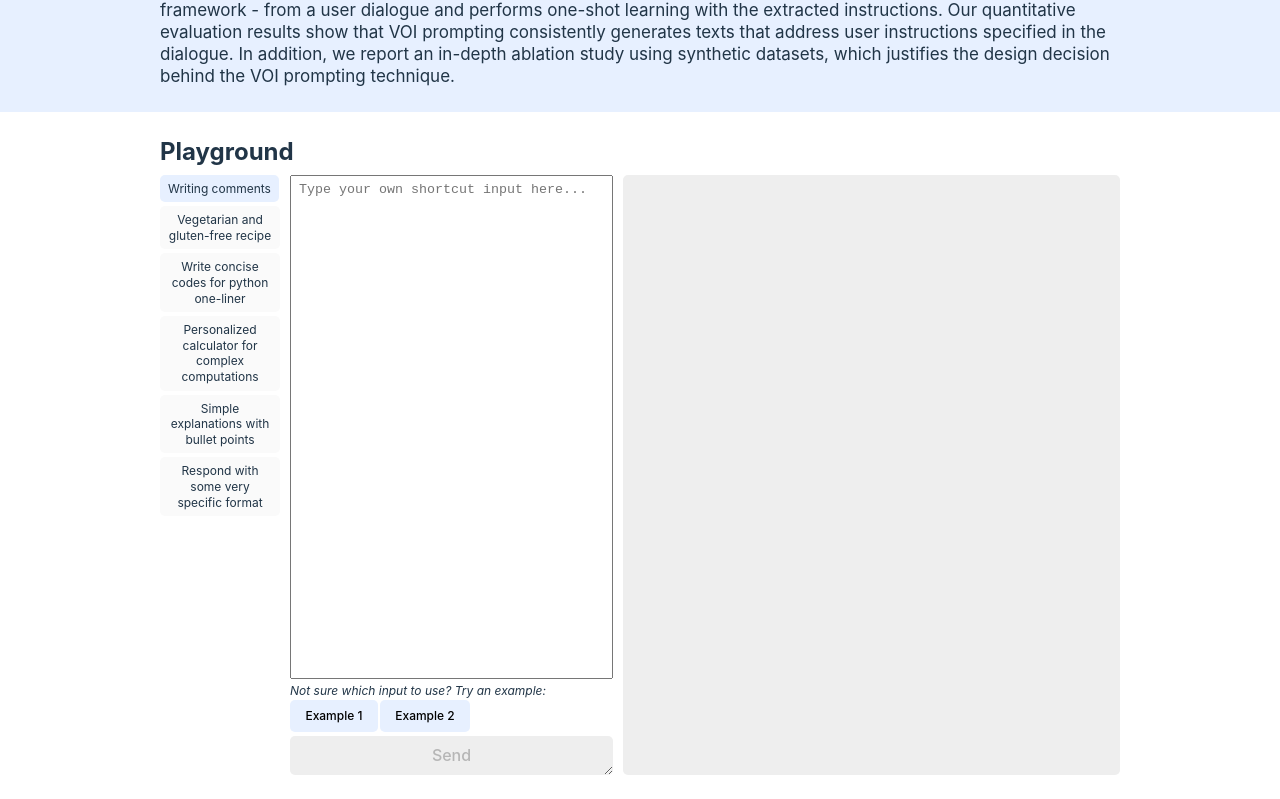
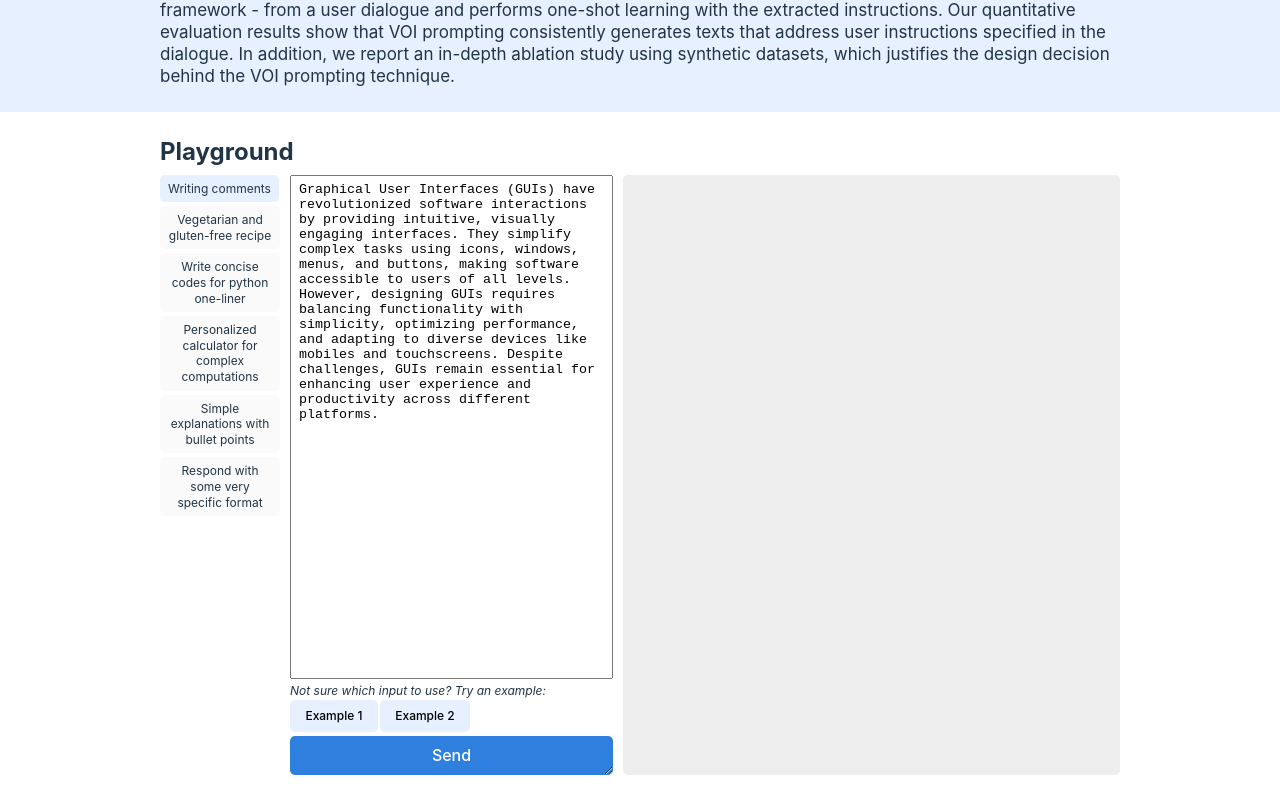
Before and after one commit to yumincho/autoui-demo, a React (Vite) app: page / in a window 1280 px wide. Shown: the part 332-1131 px from the top of the page. Built offline with nearby package versions, Linux system fonts and the light colour scheme.

Commit message:
:sparkles: put exampleRequest initially

```diff
--- a/src/section/Demo.tsx
+++ b/src/section/Demo.tsx
@@ -18,7 +18,7 @@ export interface DialogueConfig {
   userID: string;
   shortcutID: string;
   shortcutIndex: number;
-  exampleRequest?: string[];
+  exampleRequest: string[];
 }
 
 export interface RequestStateProps {
@@ -36,7 +36,9 @@ const Demo = () => {
     1
   )[0] as DialogueConfig;
 
-  const [requestValue, setRequestValue] = useState<string>("");
+  const [requestValue, setRequestValue] = useState<string>(
+    dialogueConfig.exampleRequest[0]
+  );
 
   return (
     <Layout>
```
